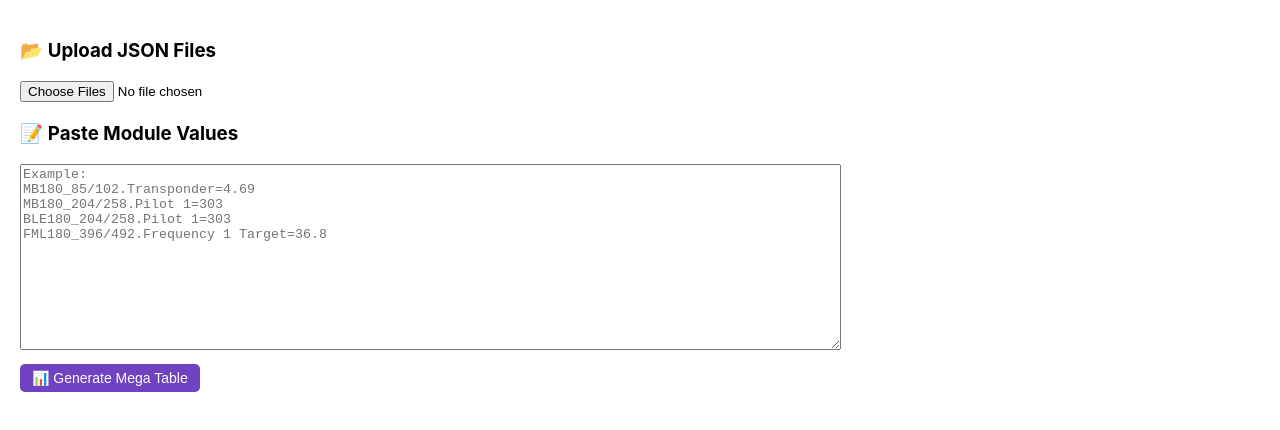
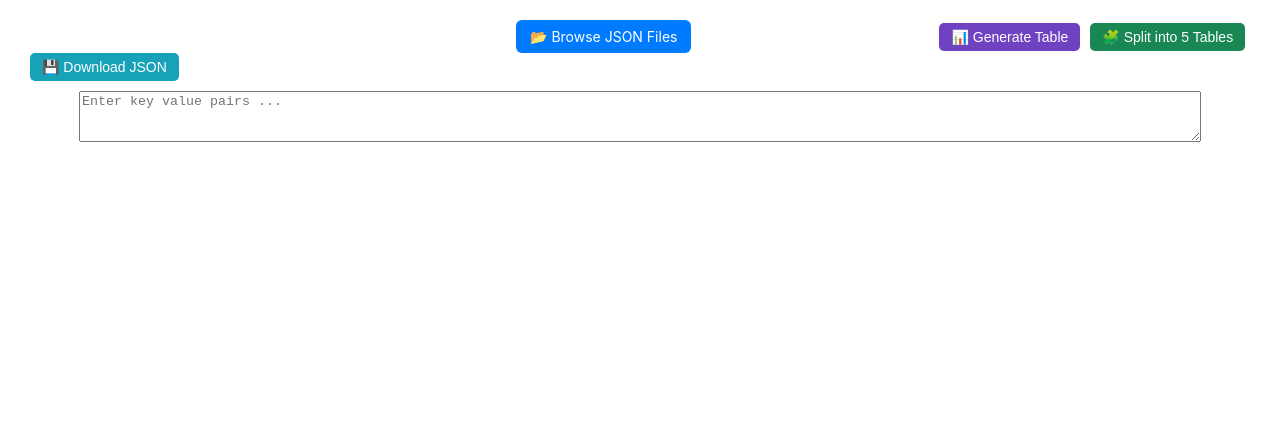
Before and after one commit to pavanpenneti/CLITesting, a React (Create React App) app: page /JSONUpload in a window 1280 px wide. Shown: the top 430 px of the page. Built offline with nearby package versions, Linux system fonts and the light colour scheme.

Commit message:
updated JSONUpdate files

```diff
--- a/src/Screens/components/JsonUploader.js
+++ b/src/Screens/components/JsonUploader.js
@@ -50,6 +50,11 @@ const JSONUpload = () => {
   const [textareaInput, setTextareaInput] = useState("");
   const [megaTable, setMegaTable] = useState(null);
   const [moduleFilter, setModuleFilter] = useState("");
+  const [splitTables, setSplitTables] = useState(null);
+  const [viewMode, setViewMode] = useState("mega");
+  const [selectedFiles, setSelectedFiles] = useState([]);
+// "mega" | "split"
+
 
   /* ---------- Helpers ---------- */
   const extractNumber = (name) =>
@@ -104,8 +109,63 @@ const JSONUpload = () => {
   };
 
   /* ---------- Upload JSON ---------- */
+  // const handleUpload = (e) => {
+  //   const files = Array.from(e.target.files);
+  //   const tableData = {};
+  //   const fileNames = [];
+  //   const keyOrder = [];
+  //   let done = 0;
+
+  //   files.forEach((file) => {
+  //     const reader = new FileReader();
+  //     reader.onload = (ev) => {
+  //       const json = JSON.parse(ev.target.result);
+  //       fileNames.push(file.name);
+
+  //       let flat = {};
+  //       let order = [];
+
+  //       if (json["Profile Data"]) {
+  //         json["Profile Data"].forEach((sec) => {
+  //           const { result, order: secOrder } = flattenObjectOrdered(sec);
+  //           flat = { ...flat, ...result };
+  //           order = [...order, ...secOrder];
+  //         });
+  //       } else {
+  //         const { result, order: secOrder } = flattenObjectOrdered(json);
+  //         flat = result;
+  //         order = secOrder;
+  //       }
+
+  //       Object.entries(flat).forEach(([k, v]) => {
+  //         if (!tableData[k]) tableData[k] = {};
+  //         tableData[k][file.name] = String(v);
+  //       });
+
+  //       order.forEach((k) => {
+  //         if (!keyOrder.includes(k)) keyOrder.push(k);
+  //       });
+
+  //       done++;
+  //       if (done === files.length) {
+  //         const sortedFiles = [...new Set(fileNames)].sort((a, b) => {
+  //           const t = extractType(a) - extractType(b);
+  //           return t !== 0 ? t : extractNumber(a) - extractNumber(b);
+  //         });
+
+  //         setTables((prev) => [
+  //           ...prev,
+  //           { id: Date.now(), fileNames: sortedFiles, tableData, keyOrder },
+  //         ]);
+  //       }
+  //     };
+  //     reader.readAsText(file);
+  //   });
+  // };
 const handleUpload = (e) => {
   const files = Array.from(e.target.files);
+
+  // your existing logic...
   const tableData = {};
   const fileNames = [];
   const keyOrder = [];
@@ -143,10 +203,7 @@ const JSONUpload = () => {
 
       done++;
       if (done === files.length) {
-          const sortedFiles = [...new Set(fileNames)].sort((a, b) => {
-            const t = extractType(a) - extractType(b);
-            return t !== 0 ? t : extractNumber(a) - extractNumber(b);
-          });
+        const sortedFiles = [...new Set(fileNames)];
 
         setTables((prev) => [
           ...prev,
@@ -156,8 +213,10 @@ const JSONUpload = () => {
     };
     reader.readAsText(file);
   });
+
+  // ✅ IMPORTANT FIX
+  e.target.value = null;
 };
-
   /* ---------- Copy ---------- */
   const copyTableToClipboard = (table) => {
     const { fileNames, tableData, keyOrder } = table;
@@ -172,7 +231,7 @@ const JSONUpload = () => {
     });
 
     navigator.clipboard.writeText(text);
-    alert("Copied to clipboard!");
+    //alert("Copied to clipboard!");
   };
 
   /* ---------- TEXTAREA → MEGA TABLE ---------- */
@@ -240,46 +299,222 @@ const getFilteredColumns = () => {
     tokens.some(t => col.toUpperCase().startsWith(t))
   );
 };
+const splitMegaTableByModule = () => {
+  if (!megaTable) return;
 
+  const groups = {
+    MB: [],
+    BLE: [],
+    FML: [],
+    FMB: [],
+    FMT: [],
+  };
+
+  megaTable.fileNames.forEach(col => {
+    if (col.startsWith("MB")) groups.MB.push(col);
+    else if (col.startsWith("BLE")) groups.BLE.push(col);
+    else if (col.startsWith("FML")) groups.FML.push(col);
+    else if (col.startsWith("FMB")) groups.FMB.push(col);
+    else if (col.startsWith("FMT")) groups.FMT.push(col);
+  });
+
+  setSplitTables(groups);
+  setViewMode("split");
+};
+/* ---------- TEXTAREA → JSON ---------- */
+
+// Convert value to appropriate data type
+// Convert values: keep all as strings except booleans
+/* ---------- PARSE VALUE ---------- */
+/* ---------- PARSE VALUE ---------- */
+const parseValue = (value) => {
+  const trimmed = value.trim();
+
+  // Convert boolean values
+  if (/^true$/i.test(trimmed)) return true;
+  if (/^false$/i.test(trimmed)) return false;
+
+  // Convert long integers (7 or more digits) to numbers
+  // Example: 891900000, 254100000
+
+
+  // Keep all other values as strings
+  return trimmed;
+};
+
+
+// Clean keys for valid JSON structure
+// Clean keys while preserving '/'
+// Preserve original key names while trimming unwanted whitespace
+const cleanKey = (key) => key.trim();
+
+const setNestedValue = (obj, keys, value) => {
+  let current = obj;
+
+  keys.forEach((key, index) => {
+    const formattedKey = cleanKey(key);
+
+    if (index === keys.length - 1) {
+      current[formattedKey] = value;
+    } else {
+      if (!current[formattedKey]) {
+        current[formattedKey] = {};
+      }
+      current = current[formattedKey];
+    }
+  });
+};
+
+const convertTextareaToJSON = (text) => {
+  const lines = text.split("\n");
+  const result = {};
+
+  lines.forEach((line) => {
+    if (!line.trim()) return;
+
+    // Split by tab or multiple spaces
+    const parts = line.split(/\t+|\s{2,}/);
+    if (parts.length < 2) return;
+
+    const keyPath = parts[0].trim();
+    const value = parseValue(parts.slice(1).join(" ").trim());
+
+    const keys = keyPath.split(".");
+    setNestedValue(result, keys, value);
+  });
+
+  return result;
+};
+const downloadTextareaAsJSON = () => {
+  if (!textareaInput.trim()) {
+    alert("Textarea is empty!");
+    return;
+  }
+
+  try {
+    const jsonData = convertTextareaToJSON(textareaInput);
+
+    const blob = new Blob(
+      [JSON.stringify(jsonData, null, 2)],
+      { type: "application/json;charset=utf-8;" }
+    );
+
+    const url = URL.createObjectURL(blob);
+    const link = document.createElement("a");
+    link.href = url;
+    link.download = "profile_configuration.json";
+    document.body.appendChild(link);
+    link.click();
+    document.body.removeChild(link);
+    URL.revokeObjectURL(url);
+  } catch (err) {
+    console.error(err);
+    alert("Error converting textarea data to JSON!");
+  }
+};
   /* ---------- UI ---------- */
   return (
     <div style={{ padding: "20px" }}>
-      <h3>📂 Upload JSON Files</h3>
-      <input type="file" accept=".json" multiple onChange={handleUpload} />
 
-      <h3 style={{ marginTop: "20px" }}>📝 Paste Module Values</h3>
-      <textarea
-        rows={12}
-        cols={100}
-        value={textareaInput}
-        onChange={(e) => setTextareaInput(e.target.value)}
-        placeholder={`Example:
-MB180_85/102.Transponder=4.69
-MB180_204/258.Pilot 1=303
-BLE180_204/258.Pilot 1=303
-FML180_396/492.Frequency 1 Target=36.8`}
+
+<div style={{ marginBottom: "10px" }}>
+  <label
+    style={{
+      padding: "8px 14px",
+      backgroundColor: "#007BFF",
+      color: "#fff",
+      borderRadius: "6px",
+      cursor: "pointer",
+      fontSize: "14px",
+      display: "inline-block",
+      marginLeft:"40%"
+    }}
+  >
+    📂 Browse JSON Files
+    <input
+      type="file"
+      accept=".json"
+      multiple
+      onChange={(e) => {
+        handleUpload(e);
+        setSelectedFiles(Array.from(e.target.files).map(f => f.name));
+      }}
+      style={{ display: "none" }}
     />
+  </label>
 
-      <br />
+
   <button
     onClick={() => {
-  setTables([]);      // clear JSON tables
-  setMegaTable(null); // reset first
+      setTables([]);
+      setSplitTables(null);
+      setViewMode("mega");
       parseTextareaToMegaTable(textareaInput);
     }}
     style={{
-          marginTop: "10px",
       padding: "6px 12px",
+      marginRight: "10px",
       fontSize: "14px",
       cursor: "pointer",
       borderRadius: "5px",
       backgroundColor: "#6f42c1",
       color: "#fff",
       border: "none",
+      marginLeft: "20%"
     }}
   >
-        📊 Generate Mega Table
+    📊 Generate Table
   </button>
+
+  <button
+    onClick={splitMegaTableByModule}
+    style={{
+      padding: "6px 12px",
+      fontSize: "14px",
+      cursor: "pointer",
+      borderRadius: "5px",
+      backgroundColor: "#198754",
+      color: "#fff",
+      border: "none",
+    }}
+    disabled={!megaTable}
+  >
+    🧩 Split into 5 Tables
+  </button>
+   <button
+    onClick={downloadTextareaAsJSON}
+    style={{
+      padding: "6px 12px",
+      fontSize: "14px",
+      cursor: "pointer",
+      borderRadius: "5px",
+      backgroundColor: "#17a2b8",
+      color: "#fff",
+      border: "none",
+      marginLeft: "10px",
+    }}
+  >
+    💾 Download JSON
+  </button>
+</div>
+
+
+     <div style={{ display: "flex", justifyContent: "center" }}>
+  <textarea
+    rows={3}
+    value={textareaInput}
+    onChange={(e) => setTextareaInput(e.target.value)}
+    placeholder="Enter key value pairs ..."
+    style={{
+      width: "90%",
+      maxWidth: "2000px",
+      display: "block",
+    }}
+  />
+</div>
+
+      <br />
+
 
       {/* ---------- JSON TABLES ---------- */}
 
@@ -349,7 +584,7 @@ FML180_396/492.Frequency 1 Target=36.8`}
       ))}
 
       {/* ---------- MEGA TABLE ---------- */}
-      {megaTable && (
+      {viewMode === "mega" && megaTable && (
         <div style={paperStyles.paper}>
           <div style={paperStyles.title}>📊 Mega Table (All Modules)</div>
                 <div style={{ marginBottom: "10px" }}>
@@ -432,11 +667,112 @@ FML180_396/492.Frequency 1 Target=36.8`}
       </tr>
     );
   })}
+
 </tbody>
             </table>
           </div>
         </div>
       )}
+      {viewMode === "split" && splitTables &&
+  Object.entries(splitTables).map(([module, columns]) => {
+    if (columns.length === 0) return null;
+
+    return (
+      <div key={module} style={{...paperStyles.paper, width: "60%"}}>
+        <div style={paperStyles.title}>📦 {module} MODULE</div>
+
+        <div style={paperStyles.tableWrapper}>
+          <table style={paperStyles.table}>
+            <thead>
+              <tr>
+                <th style={paperStyles.th}>Variable</th>
+                {columns.map(c => (
+                  <th key={c} style={paperStyles.th}>{c}</th>
+                ))}
+              </tr>
+            </thead>
+
+            <tbody>
+              {megaTable.rowOrder
+                .filter((row, index, allRows) => {
+  // ---------- DATA ROW ----------
+  if (row.type === "data") {
+    return columns.some(
+      (col) => megaTable.tableData[row.key]?.[col] !== undefined
+    );
+  }
+
+  // ---------- HEADER ROW ----------
+  // Show header ONLY if there is at least ONE valid data row below it
+  for (let i = index + 1; i < allRows.length; i++) {
+    const nextRow = allRows[i];
+
+    // Stop when next header starts
+    if (nextRow.type === "header") break;
+
+    // If a valid data row exists → keep header
+    if (
+      nextRow.type === "data" &&
+      columns.some(
+        (col) => megaTable.tableData[nextRow.key]?.[col] !== undefined
+      )
+    ) {
+      return true;
+    }
+  }
+
+  // Otherwise hide header
+  return false;
+})
+                .map(row => {
+                  if (row.type === "header") {
+                    return (
+                      <tr key={`${module}-${row.label}`}>
+                        <td
+                          colSpan={columns.length + 1}
+                          style={{
+                            ...paperStyles.td,
+                            backgroundColor: "green",
+                            color: "white",
+                            fontWeight: "bold",
+                          }}
+                        >
+                          {row.label}
+                        </td>
+                      </tr>
+                    );
+                  }
+
+                  return (
+                    <tr key={`${module}-${row.key}`}>
+                      <td  style={{
+                            ...paperStyles.td,
+                            backgroundColor: "white",
+                            color: "blue",
+                            fontWeight: "bold",
+                          }}>
+                        {megaTable.tableData[row.key].__label}
+                      </td>
+                      {columns.map(c => (
+                        <td key={c}  style={{
+                            ...paperStyles.td,
+                            backgroundColor: "white",
+                            color: "black",
+                            fontWeight: "bold",
+                          }}>
+                          {megaTable.tableData[row.key][c] ?? "-"}
+                        </td>
+                      ))}
+                    </tr>
+                  );
+                })}
+            </tbody>
+          </table>
+        </div>
+      </div>
+    );
+  })
+}
     </div>
   );
 };
--- a/src/Screens/components/LogData.js
+++ b/src/Screens/components/LogData.js
@@ -1044,6 +1044,11 @@ const splitprocessTextTx = () => {
 
 
         </button>
+        <button style={{ ...iconStyle, marginLeft: '2px' }} title='Create Profile Testing'>
+          <Link to="/JSONUpload" style={{...iconStyle, textDecoration: "none" }}>Profile</Link>
+
+
+        </button>
         {/* <button>
           <Link to="/ApiData">API Data</Link>
         </button>
--- a/src/Screens/components/RouteTitle.js
+++ b/src/Screens/components/RouteTitle.js
@@ -45,6 +45,8 @@ title = "@Pavan | Data Retrivel";
 break;
 case "/SNMP":
 title = "@Pavan | SNMP Search Tool";
+case "/JSONUpload":
+title = "@Pavan | Create Profile Data";
 break;
 default:
 title = "@Pavan QA Tool";
```
Lines whose indentation alone changed are shown as unchanged.
